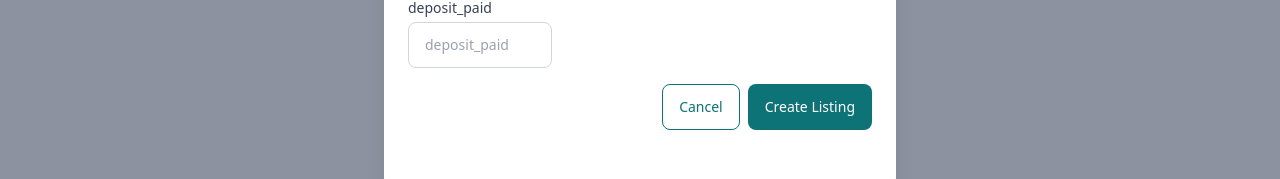
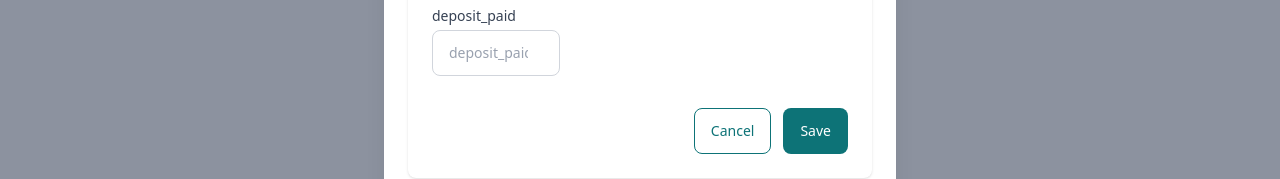
Before and after one commit to 09liweis/realtorservice, a SvelteKit app: page /dashboard/listings in a window 1280 px wide. Both pictures are taken after a click on the button "Add New Listings". Shown: the part 621-800 px from the top of the page. Built offline with nearby package versions, Linux system fonts and the light colour scheme; no server answers; the database is empty.

Commit message:
refactor listing form

```diff
--- /dev/null
+++ b/src/lib/components/listings/ListingForm.svelte
@@ -0,0 +1,69 @@
+<script lang="ts">
+  import Input from '$lib/components/Input.svelte';
+  import Button from '$lib/components/Button.svelte';
+  import type { Listing } from '$lib/types/listing';
+
+  export let listing: Listing;
+  export let onCancel: () => void;
+  export let handleSubmit;
+
+
+  const INPUT_FEILDS = [
+    {name: 'listing_type', type:'text', label: 'listing_type'},
+    {name: 'project_name', type:'text', label: 'project_name'},
+    {name: 'developer', type:'text', label: 'developer'},
+    {name: 'address', type:'text', label: 'address'},
+    {name: 'location', type:'text', label: 'location'},
+    {name: 'ptype', type:'text', label: 'ptype'},
+    {name: 'bedroom', type:'number', label: 'bedroom'},
+    {name: 'bathroom', type:'number', label: 'bathroom'},
+    {name: 'level', type:'text', label: 'level'},
+    {name: 'size', type:'text', label: 'size'},
+    {name: 'parking', type:'text', label: 'parking'},
+    {name: 'locker', type:'text', label: 'locker'},
+    {name: 'basement', type:'text', label: 'basement'},
+    {name: 'exposure', type:'text', label: 'exposure'},
+    {name: 'occupancy', type:'text', label: 'occupancy'},
+    {name: 'asking_price', type:'number', label: 'asking_price'},
+    {name: 'commission', type:'text', label: 'commission'},
+    {name: 'description', type:'text', label: 'description'},
+    {name: 'is_sold', type:'checkbox', label: 'is_sold'},
+    {name: 'pictures', type:'text', label: 'pictures'},
+    {name: 'original_price', type:'number', label: 'original_price'},
+    {name: 'deposit_paid', type:'number', label: 'deposit_paid'},
+  ]
+</script>
+
+<form
+  onsubmit={handleSubmit}
+  class="space-y-4 bg-white p-6 rounded-lg shadow"
+>
+  <div class="grid grid-cols-1 md:grid-cols-2 lg:grid-cols-3 gap-4 mb-4">
+  {#each INPUT_FEILDS as { name, type, label } (name)}
+    {#if (type == 'checkbox')}
+    <Input
+    id={name}
+    bind:checked={listing[name]}
+    type={type}
+    label={label}
+    placeholder={label}
+    />
+    {:else}
+    <Input
+    id={name}
+    bind:value={listing[name]}
+    type={type}
+    label={label}
+    placeholder={label}
+    />
+    {/if}
+  {/each}
+  </div>
+
+  <div class="flex justify-end space-x-3 pt-4">
+    <Button type="button" variant="secondary" on:click={onCancel}>
+      Cancel
+    </Button>
+    <Button type="submit">Save</Button>
+  </div>
+</form>
--- a/src/routes/dashboard/listings/+page.svelte
+++ b/src/routes/dashboard/listings/+page.svelte
@@ -1,13 +1,12 @@
 <script lang="ts">
   import { getListings, upsertListing, deleteListing } from '$lib/supabase';
   import { page } from '$app/stores';
-  import { enhance } from '$app/forms';
-  import Input from '$lib/components/Input.svelte';
-  import Button from '$lib/components/Button.svelte';
   import { user } from '$lib/stores/auth';
   import type { Listing } from '$lib/types/listing';
-    import FormBackdrop from '$lib/components/form/FormBackdrop.svelte';
-    import ListingList from '$lib/components/listings/ListingList.svelte';
+  import ListingForm from '$lib/components/listings/ListingForm.svelte';
+  import FormBackdrop from '$lib/components/form/FormBackdrop.svelte';
+  import ListingList from '$lib/components/listings/ListingList.svelte';
+    import Button from '$lib/components/Button.svelte';
 
   let showForm = false;
 
@@ -37,30 +36,6 @@
     original_price: '',
     deposit_paid: '',
   };
-  const INPUT_FEILDS = [
-    {name: 'listing_type', type:'text', label: 'listing_type'},
-    {name: 'project_name', type:'text', label: 'project_name'},
-    {name: 'developer', type:'text', label: 'developer'},
-    {name: 'address', type:'text', label: 'address'},
-    {name: 'location', type:'text', label: 'location'},
-    {name: 'ptype', type:'text', label: 'ptype'},
-    {name: 'bedroom', type:'number', label: 'bedroom'},
-    {name: 'bathroom', type:'number', label: 'bathroom'},
-    {name: 'level', type:'text', label: 'level'},
-    {name: 'size', type:'text', label: 'size'},
-    {name: 'parking', type:'text', label: 'parking'},
-    {name: 'locker', type:'text', label: 'locker'},
-    {name: 'basement', type:'text', label: 'basement'},
-    {name: 'exposure', type:'text', label: 'exposure'},
-    {name: 'occupancy', type:'text', label: 'occupancy'},
-    {name: 'asking_price', type:'number', label: 'asking_price'},
-    {name: 'commission', type:'text', label: 'commission'},
-    {name: 'description', type:'text', label: 'description'},
-    {name: 'is_sold', type:'checkbox', label: 'is_sold'},
-    {name: 'pictures', type:'text', label: 'pictures'},
-    {name: 'original_price', type:'number', label: 'original_price'},
-    {name: 'deposit_paid', type:'number', label: 'deposit_paid'},
-  ]
   let newListing = EMPTY_LISTING;
   let isEditing = false;
 
@@ -120,47 +95,14 @@
 
   {#if showForm}
   <FormBackdrop handleClose={()=>showForm=false}>
-    <form onsubmit={handleSubmit} class="mb-8">
-
-      <div class="grid grid-cols-1 md:grid-cols-2 lg:grid-cols-3 gap-4 mb-4">
-        {#each INPUT_FEILDS as { name, type, label } (name)}
-          {#if (type == 'checkbox')}
-          <Input
-            id={name}
-            bind:checked={newListing[name]}
-            type={type}
-            label={label}
-            placeholder={label}
-          />
-          {:else}
-          <Input
-            id={name}
-            bind:value={newListing[name]}
-            type={type}
-            label={label}
-            placeholder={label}
-          />
-          {/if}
-        {/each}
-      </div>
-
-      <div class="flex justify-end gap-2 mt-4">
-        <Button
-          type="button"
-          onclick={()=>{
-            showForm = false;
-            resetForm();
-          }}
-          variant="secondary"
-        >
-          Cancel
-        </Button>
-
-        <Button type="submit" variant="primary">
-          {isEditing ? 'Update' : 'Create'} Listing
-        </Button>
-      </div>
-    </form>
+    <ListingForm
+      handleSubmit={handleSubmit}
+      listing={newListing}
+      onCancel={() => {
+        showForm = false;
+        resetForm();
+      }}
+    />
   </FormBackdrop>
   {/if}
 
```
